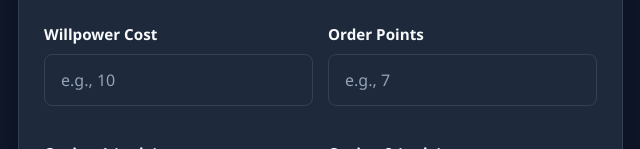
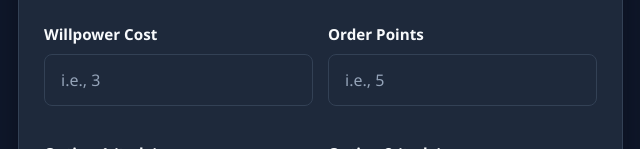
Before and after one commit to se7enek/ArkGridOptimizer, a plain HTML site: page index.html in a window 1280 px wide. Shown: the part 651-800 px from the top of the page, 2-642 px from the left. Drawn offline with Linux system fonts and the light colour scheme.

Commit message:
Update index.html

```diff
--- a/index.html
+++ b/index.html
@@ -31,12 +31,12 @@
                 <div class="object-inputs">
 					<div class="form-group">
                         <label for="objectCost">Willpower Cost</label>
-                        <input type="number" id="objectCost" min="1" placeholder="e.g., 10">
+                        <input type="number" id="objectCost" min="3" max="10" placeholder="i.e., 3">
                     </div>
 
                     <div class="form-group">
                         <label for="objectValue">Order Points</label>
-                        <input type="number" id="objectValue" min="1" placeholder="e.g., 7">
+                        <input type="number" id="objectValue" min="1" max="5" placeholder="i.e., 5">
                     </div>
 
                 </div>
```
